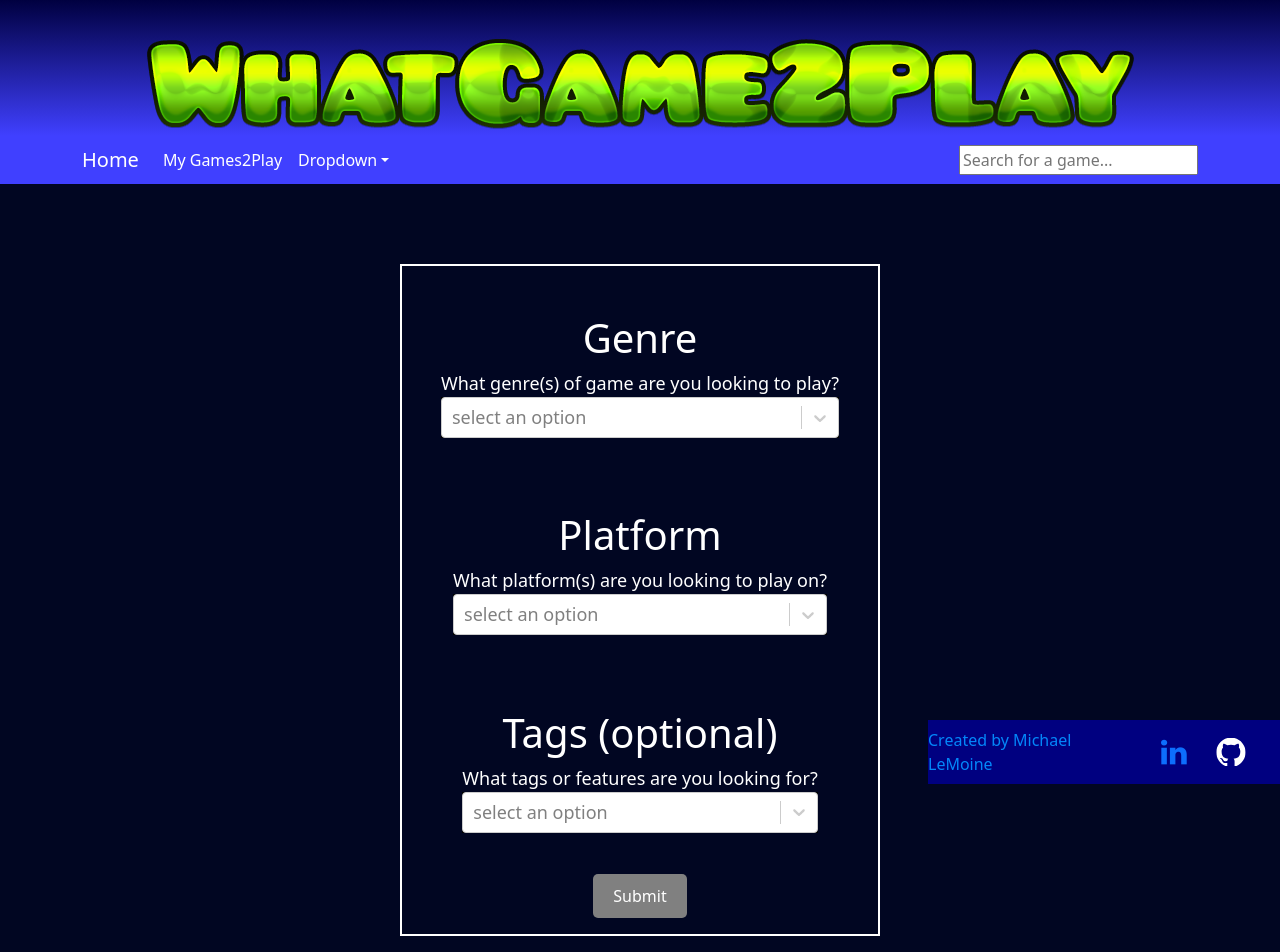
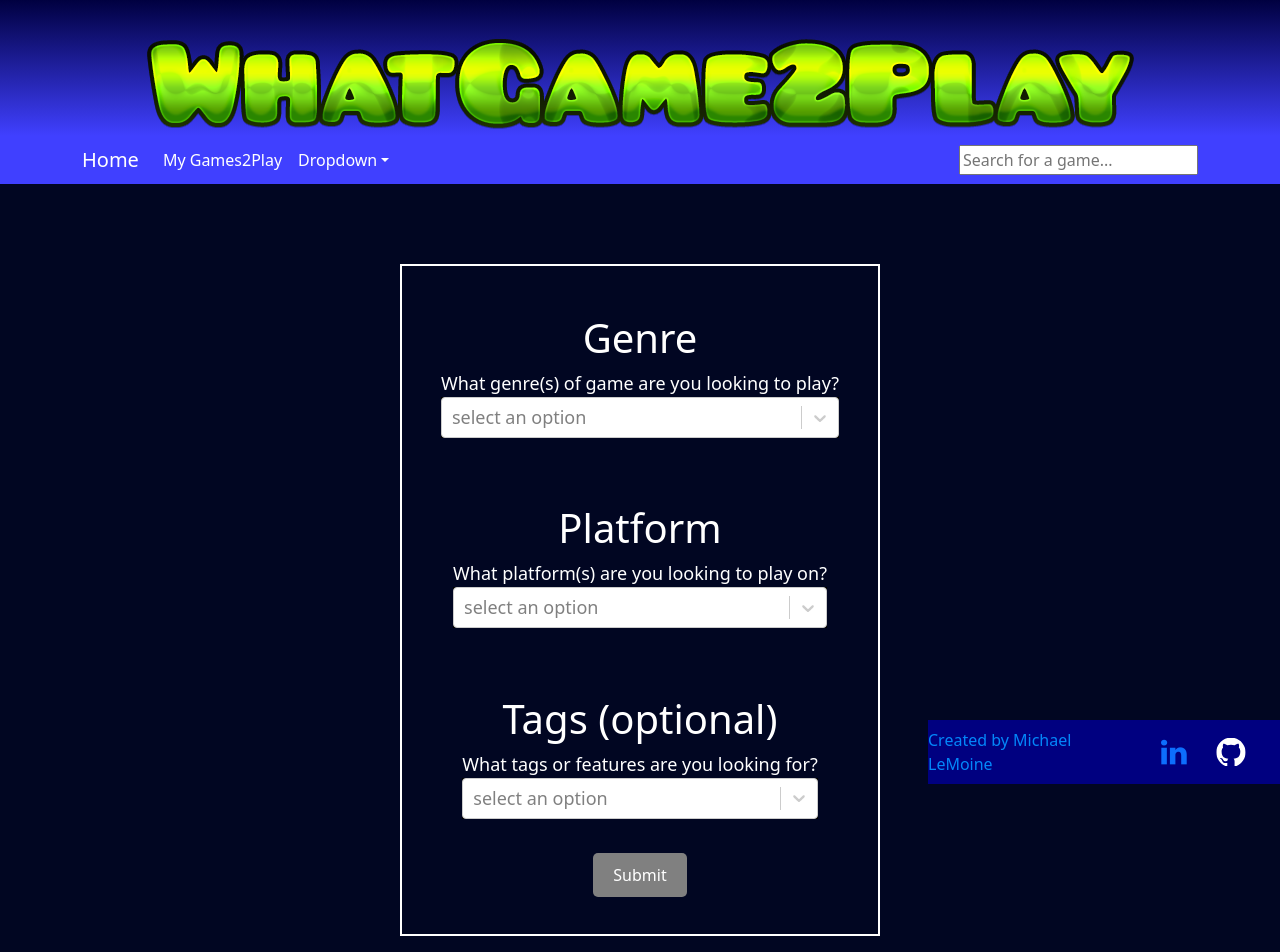
Before and after one commit to mlemoine28/whatgame2play2, a React (Vite) app: page /questions in a window 1280 px wide. Shown: the top 952 px of the page. Built offline with nearby package versions, Linux system fonts and the light colour scheme; no server answers.

Commit message:
Fixed button positioning for disabled and regular submit

```diff
--- a/src/Components/Button/Button.module.css
+++ b/src/Components/Button/Button.module.css
@@ -21,6 +21,7 @@
 
 .disabledButton {
   background-color: grey;
+  margin-bottom: 2.3rem;
 
  }
 
@@ -37,6 +38,10 @@
 
 .buttonsubmit {
   bottom: 1rem;
+ }
+
+ .buttonpage {
+  margin-bottom: 2.3rem;
  }
 
 .buttonhome {
```
